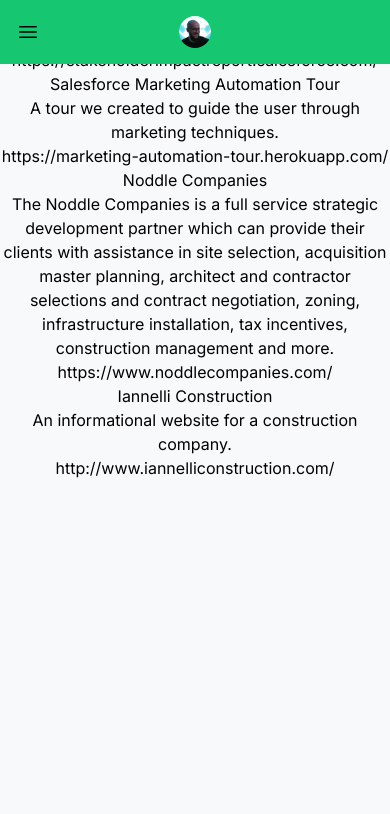
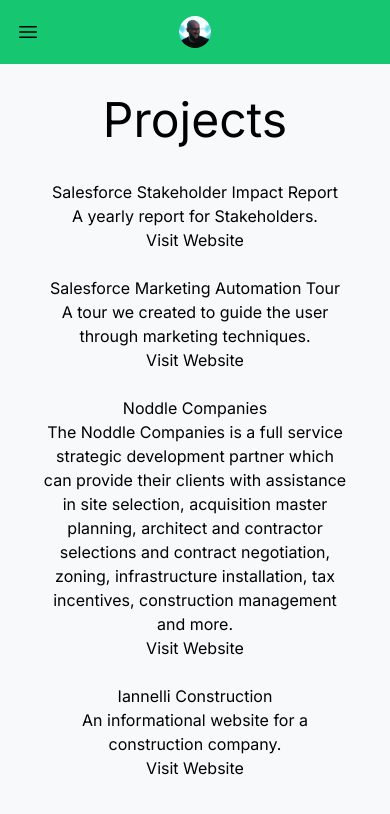
Before and after one commit to LouisAlemar/louisalemar-nextjs, a Next.js app: page /projects in a window 390 px wide. Shown: the top 814 px of the page. Built offline with nearby package versions, Linux system fonts and the light colour scheme.

Commit message:
style projects page to fit content on mobile

```diff
--- a/src/app/projects/page.tsx
+++ b/src/app/projects/page.tsx
@@ -5,13 +5,7 @@ import { useSelector, useDispatch } from "react-redux";
 import { motion } from "framer-motion";
 
 import { getPortfolioItems } from "@/redux/features/portfolio/portfolioSlice";
-import {
-  selectIds,
-  selectEntities,
-  selectById,
-  selectTotal,
-  selectAll,
-} from "@/redux/features/projects/projectsSlice";
+import { selectAll } from "@/redux/features/projects/projectsSlice";
 import { AppDispatch } from "../../redux/store";
 import { Project } from "@/app/api/interfaces/index";
 import ProjectComponent from "@/components/Project/project";
@@ -29,17 +23,23 @@ export default function Home() {
   return (
     <motion.div
       className="text-center"
-      initial={{ opacity: 0 }}
-      animate={{ opacity: 1 }}
-      exit={{ opacity: 0 }}
-      transition={{ duration: 3 }}
+      initial={{ opacity: 0, scale: 0.5 }}
+      animate={{ opacity: 1, scale: 1 }}
+      transition={{
+        duration: 0.8,
+        delay: 0.5,
+        ease: [0, 0.71, 0.2, 1.01]
+      }}
     >
-      <main className="flex flex-col items-center justify-between">
+      <main className="flex flex-col items-center justify-between p-10 pt-24">
+        <h1 className="text-5xl mb-9">Projects</h1>
+
         {allProjects.map((project: Project) => {
           return (
             <ProjectComponent key={project.projectId} id={project.projectId} />
           );
         })}
+
       </main>
     </motion.div>
   );
--- a/src/components/Project/project.tsx
+++ b/src/components/Project/project.tsx
@@ -12,15 +12,15 @@ const ProjectComponent = ({ id }: { id: number }) => {
   const project = useSelector((state: RootState) => selectById(state, id));
 
   return (
-    <div>
+    <>
       {project && (
-        <div>
+        <div className="project-item mb-6">
           <h1>{project.name}</h1>
           <h2>{project.description}</h2>
-          <h3>{project.url}</h3>
+          <a href={project.url} target="_blank">Visit Website</a>
         </div>
       )}
-    </div>
+    </>
   );
 };
 
```
